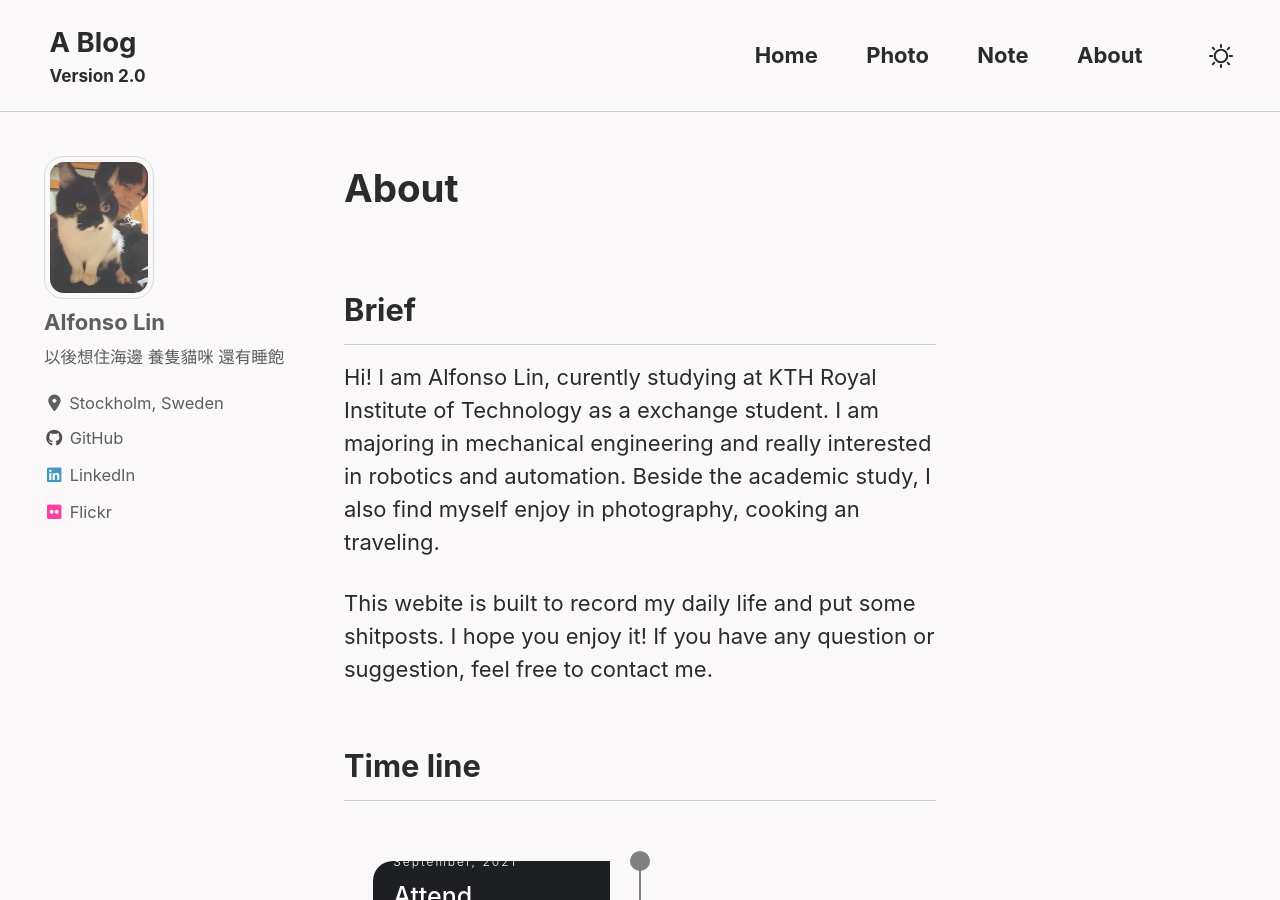
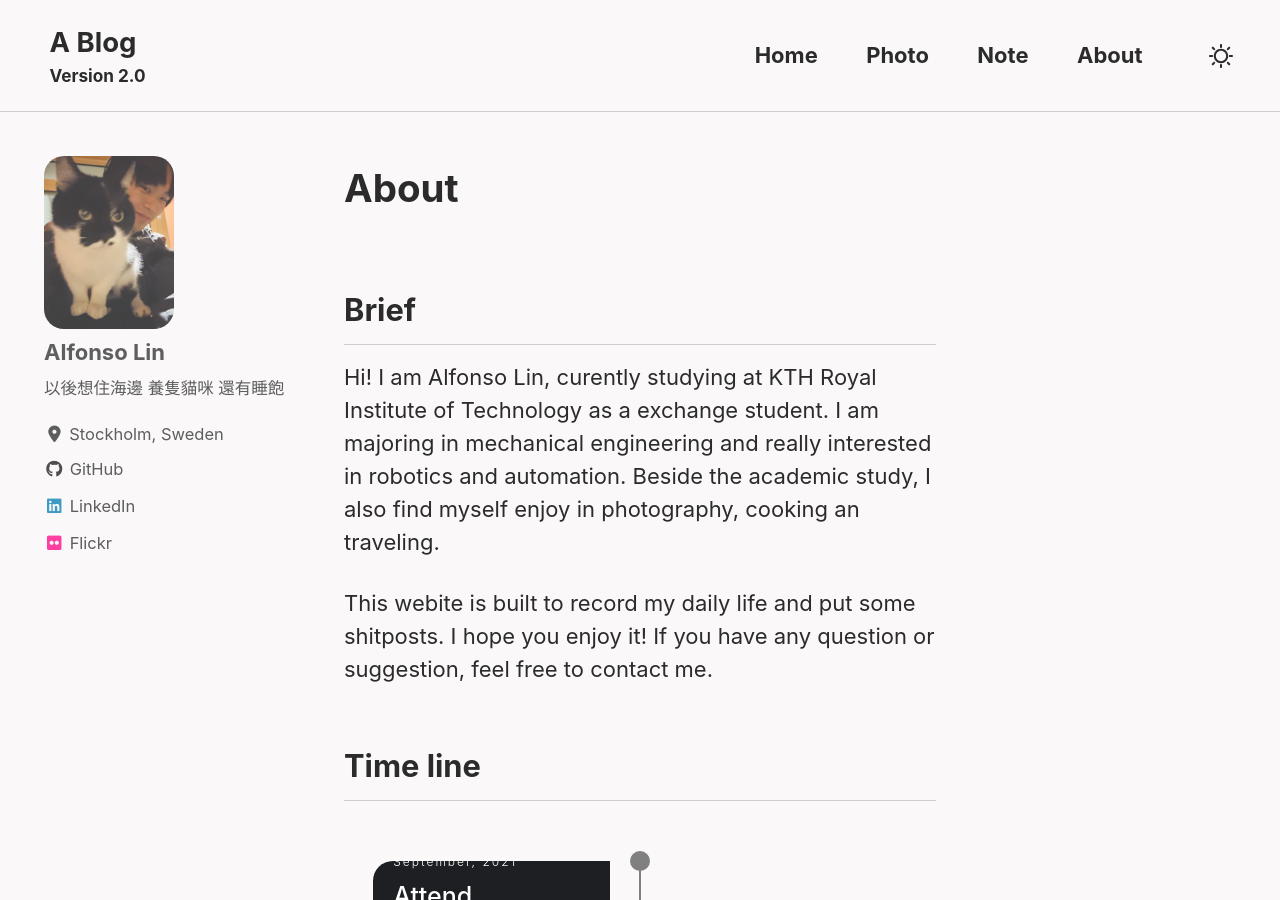
Before and after one commit to zebra314/zebra314.github.io, a Jekyll site: the page built from _pages/about.md, in a window 1280 px wide and 900 px high. Built offline with Jekyll 4.4.1, drawn with Linux system fonts in a browser that asks for light colours; cached includes are drawn as plain includes; nearby versions of some CDN libraries.

Commit message:
Update author profile

```diff
--- a/_includes/author-profile.html
+++ b/_includes/author-profile.html
@@ -3,7 +3,7 @@
 
 
 <div itemscope itemtype="https://schema.org/Person" class="h-card">
-
+  <div>
     {% if author.avatar %}
       <div class="author__avatar">
         <img src="{{ author.avatar | relative_url }}" alt="{{ author.name }}" itemprop="image" class="u-photo">
@@ -21,9 +21,10 @@
         </div>
       {% endif %}
     </div>
+  </div>
 
   <div class="author__urls-wrapper">
-    <button class="btn btn--inverse">{{ site.data.ui-text[site.locale].follow_label | remove: ":" | default: "Follow" }}</button>
+    <button style="margin-top: 15px;" class="btn btn--inverse">{{ site.data.ui-text[site.locale].follow_label | remove: ":" | default: "Follow" }}</button>
     <ul class="author__urls social-icons">
       {% if author.location %}
         <li itemprop="homeLocation" itemscope itemtype="https://schema.org/Place">
@@ -37,31 +38,6 @@
             <li><a href="{{ link.url }}" rel="nofollow noopener noreferrer me"{% if link.url contains 'http' %} itemprop="sameAs"{% endif %}><i class="{{ link.icon | default: 'fas fa-link' }}" aria-hidden="true"></i><span class="label">{{ link.label }}</span></a></li>
           {% endif %}
         {% endfor %}
-      {% endif %}
-
-      {% if author.uri %}
-        <li>
-          <a href="{{ author.uri }}" itemprop="url" rel="me">
-            <i class="fas fa-fw fa-link" aria-hidden="true"></i><span class="label">{{ site.data.ui-text[site.locale].website_label | default: "Website" }}</span>
-          </a>
-        </li>
-      {% endif %}
-
-      {% if author.email %}
-        <li>
-          <a href="mailto:{{ author.email }}" rel="me" class="u-email">
-            <meta itemprop="email" content="{{ author.email }}" />
-            <i class="fas fa-fw fa-envelope-square" aria-hidden="true"></i><span class="label">{{ site.data.ui-text[site.locale].email_label | default: "Email" }}</span>
-          </a>
-        </li>
-      {% endif %}
-
-      {% if author.keybase %}
-        <li>
-          <a href="https://keybase.io/{{ author.keybase }}" itemprop="sameAs" rel="nofollow noopener noreferrer me">
-            <i class="fab fa-fw fa-keybase" aria-hidden="true"></i><span class="label">Keybase</span>
-          </a>
-        </li>
       {% endif %}
 
       {% if author.twitter %}
@@ -88,14 +64,6 @@
         </li>
       {% endif %}
 
-      {% if author.xing %}
-        <li>
-          <a href="https://www.xing.com/profile/{{ author.xing }}" itemprop="sameAs" rel="nofollow noopener noreferrer me">
-            <i class="fab fa-fw fa-xing-square" aria-hidden="true"></i><span class="label">XING</span>
-          </a>
-        </li>
-      {% endif %}
-
       {% if author.instagram %}
         <li>
           <a href="https://instagram.com/{{ author.instagram }}" itemprop="sameAs" rel="nofollow noopener noreferrer me">
@@ -104,82 +72,10 @@
         </li>
       {% endif %}
 
-      {% if author.tumblr %}
-        <li>
-          <a href="https://{{ author.tumblr }}.tumblr.com" itemprop="sameAs" rel="nofollow noopener noreferrer me">
-            <i class="fab fa-fw fa-tumblr-square" aria-hidden="true"></i><span class="label">Tumblr</span>
-          </a>
-        </li>
-      {% endif %}
-
-      {% if author.bitbucket %}
-        <li>
-          <a href="https://bitbucket.org/{{ author.bitbucket }}" itemprop="sameAs" rel="nofollow noopener noreferrer me">
-            <i class="fab fa-fw fa-bitbucket" aria-hidden="true"></i><span class="label">Bitbucket</span>
-          </a>
-        </li>
-      {% endif %}
-
       {% if author.github %}
         <li>
           <a href="https://github.com/{{ author.github }}" itemprop="sameAs" rel="nofollow noopener noreferrer me">
             <i class="fab fa-fw fa-github" aria-hidden="true"></i><span class="label">GitHub</span>
-          </a>
-        </li>
-      {% endif %}
-
-      {% if author.gitlab %}
-        <li>
-          <a href="https://gitlab.com/{{ author.gitlab }}" itemprop="sameAs" rel="nofollow noopener noreferrer me">
-            <i class="fab fa-fw fa-gitlab" aria-hidden="true"></i><span class="label">GitLab</span>
-          </a>
-        </li>
-      {% endif %}
-
-      {% if author.stackoverflow %}
-        <li>
-          <a href="https://stackoverflow.com/users/{{ author.stackoverflow }}" itemprop="sameAs" rel="nofollow noopener noreferrer me">
-            <i class="fab fa-fw fa-stack-overflow" aria-hidden="true"></i><span class="label">Stack Overflow</span>
-          </a>
-        </li>
-      {% endif %}
-
-      {% if author.lastfm %}
-        <li>
-          <a href="https://last.fm/user/{{ author.lastfm }}" itemprop="sameAs" rel="nofollow noopener noreferrer me">
-            <i class="fab fa-fw fa-lastfm-square" aria-hidden="true"></i><span class="label">Last.fm</span>
-          </a>
-        </li>
-      {% endif %}
-
-      {% if author.dribbble %}
-        <li>
-          <a href="https://dribbble.com/{{ author.dribbble }}" itemprop="sameAs" rel="nofollow noopener noreferrer me">
-            <i class="fab fa-fw fa-dribbble" aria-hidden="true"></i><span class="label">Dribbble</span>
-          </a>
-        </li>
-      {% endif %}
-
-      {% if author.pinterest %}
-        <li>
-          <a href="https://www.pinterest.com/{{ author.pinterest }}" itemprop="sameAs" rel="nofollow noopener noreferrer me">
-            <i class="fab fa-fw fa-pinterest" aria-hidden="true"></i><span class="label">Pinterest</span>
-          </a>
-        </li>
-      {% endif %}
-
-      {% if author.foursquare %}
-        <li>
-          <a href="https://foursquare.com/{{ author.foursquare }}" itemprop="sameAs" rel="nofollow noopener noreferrer me">
-            <i class="fab fa-fw fa-foursquare" aria-hidden="true"></i><span class="label">Foursquare</span>
-          </a>
-        </li>
-      {% endif %}
-
-      {% if author.steam %}
-        <li>
-          <a href="https://steamcommunity.com/id/{{ author.steam }}" itemprop="sameAs" rel="nofollow noopener noreferrer me">
-            <i class="fab fa-fw fa-steam" aria-hidden="true"></i><span class="label">Steam</span>
           </a>
         </li>
       {% endif %}
@@ -200,22 +96,6 @@
         {% endif %}
       {% endif %}
 
-      {% if author.soundcloud %}
-        <li>
-          <a href="https://soundcloud.com/{{ author.soundcloud }}" itemprop="sameAs" rel="nofollow noopener noreferrer me">
-            <i class="fab fa-fw fa-soundcloud" aria-hidden="true"></i><span class="label">SoundCloud</span>
-          </a>
-        </li>
-      {% endif %}
-
-      {% if author.weibo %}
-        <li>
-          <a href="https://www.weibo.com/{{ author.weibo }}" itemprop="sameAs" rel="nofollow noopener noreferrer me">
-            <i class="fab fa-fw fa-weibo" aria-hidden="true"></i><span class="label">Weibo</span>
-          </a>
-        </li>
-      {% endif %}
-
       {% if author.flickr %}
         <li>
           <a href="https://www.flickr.com/{{ author.flickr }}" itemprop="sameAs" rel="nofollow noopener noreferrer me">
@@ -224,22 +104,6 @@
         </li>
       {% endif %}
 
-      {% if author.codepen %}
-        <li>
-          <a href="https://codepen.io/{{ author.codepen }}" itemprop="sameAs" rel="nofollow noopener noreferrer me">
-            <i class="fab fa-fw fa-codepen" aria-hidden="true"></i><span class="label">CodePen</span>
-          </a>
-        </li>
-      {% endif %}
-
-      {% if author.vine %}
-        <li>
-          <a href="https://vine.co/u/{{ author.vine }}" itemprop="sameAs" rel="nofollow noopener noreferrer me">
-            <i class="fab fa-fw fa-vine" aria-hidden="true"></i><span class="label">{{ site.data.ui-text[site.locale].email_label | default: "Email" }}</span>
-          </a>
-        </li>
-      {% endif %}
-
       {% include author-profile-custom-links.html %}
     </ul>
   </div>
--- a/_sass/minimal-mistakes/_sidebar.scss
+++ b/_sass/minimal-mistakes/_sidebar.scss
@@ -55,7 +55,7 @@
   }
 
   img {
-    width: 100%;
+    // width: 100%;
 
     &.emoji {
       width: 20px;
@@ -117,8 +117,6 @@
 .author__avatar {
   display: table-cell;
   vertical-align: top;
-  // width: 3em;
-  // height: 37px;
 
   @include breakpoint($large) {
     display: block;
@@ -127,21 +125,24 @@
   }
 
   img {
-    max-width: 110px;
     border-radius: $border-radius;
+    max-width: 130px;
 
-    @include breakpoint($large) {
-      padding: 5px;
-      border: 1px solid $border-color;
-    }
+    // @include breakpoint($large) {
+    //   border: 1px solid $border-color;
+    // }
+
+    // @include breakpoint($x-large) {
+    //   max-width: 150px;
+    // }
   }
 }
 
 .author__content {
   display: table-cell;
   vertical-align: top;
-  padding-left: 15px;
-  padding-right: 25px;
+  padding-left: 20px;
+  // padding-right: 20px;
   line-height: 1;
 
   @include breakpoint($large) {
@@ -175,7 +176,11 @@
 
   @include breakpoint($large) {
     margin-top: 10px;
-    margin-bottom: 20px;
+    margin-bottom: 0;
+  }
+
+  @media (max-width: $large) {
+    margin-top: 5px;
   }
 }
 
```
Lines whose indentation alone changed are shown as unchanged.
